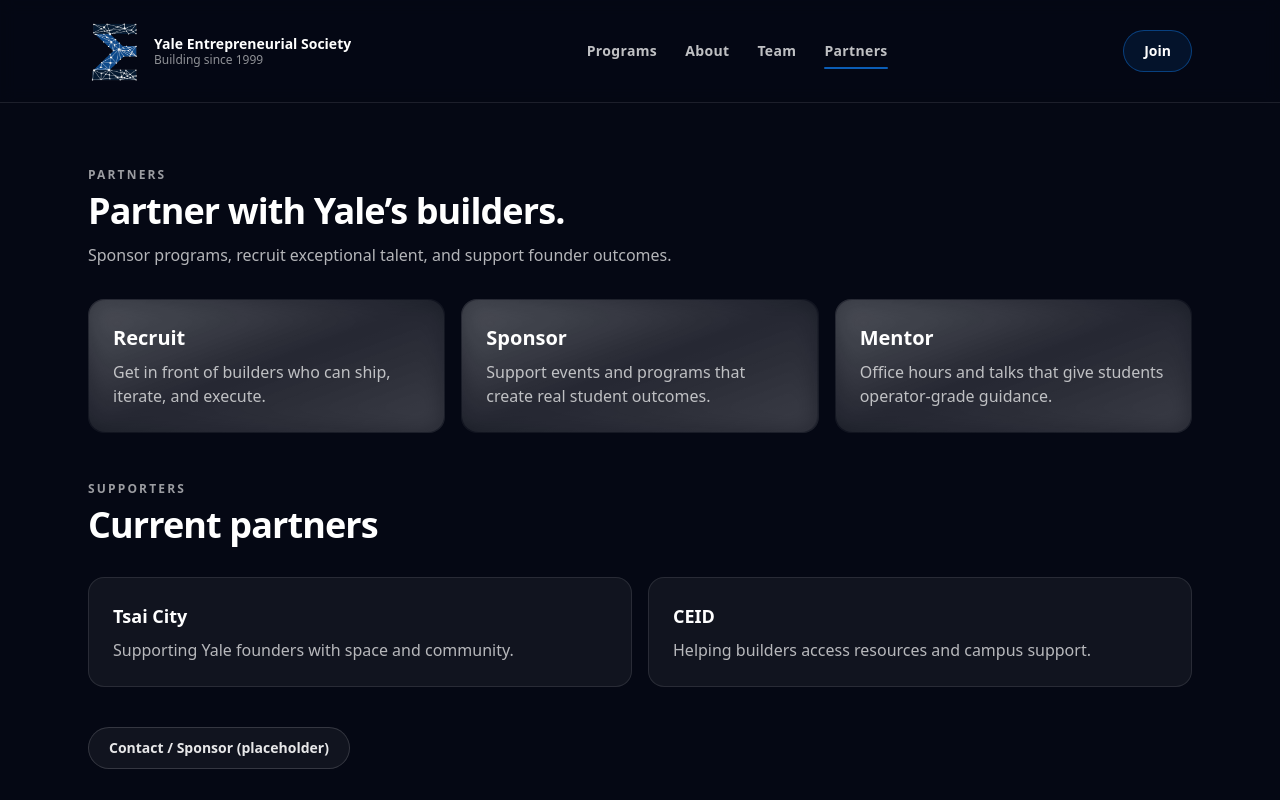
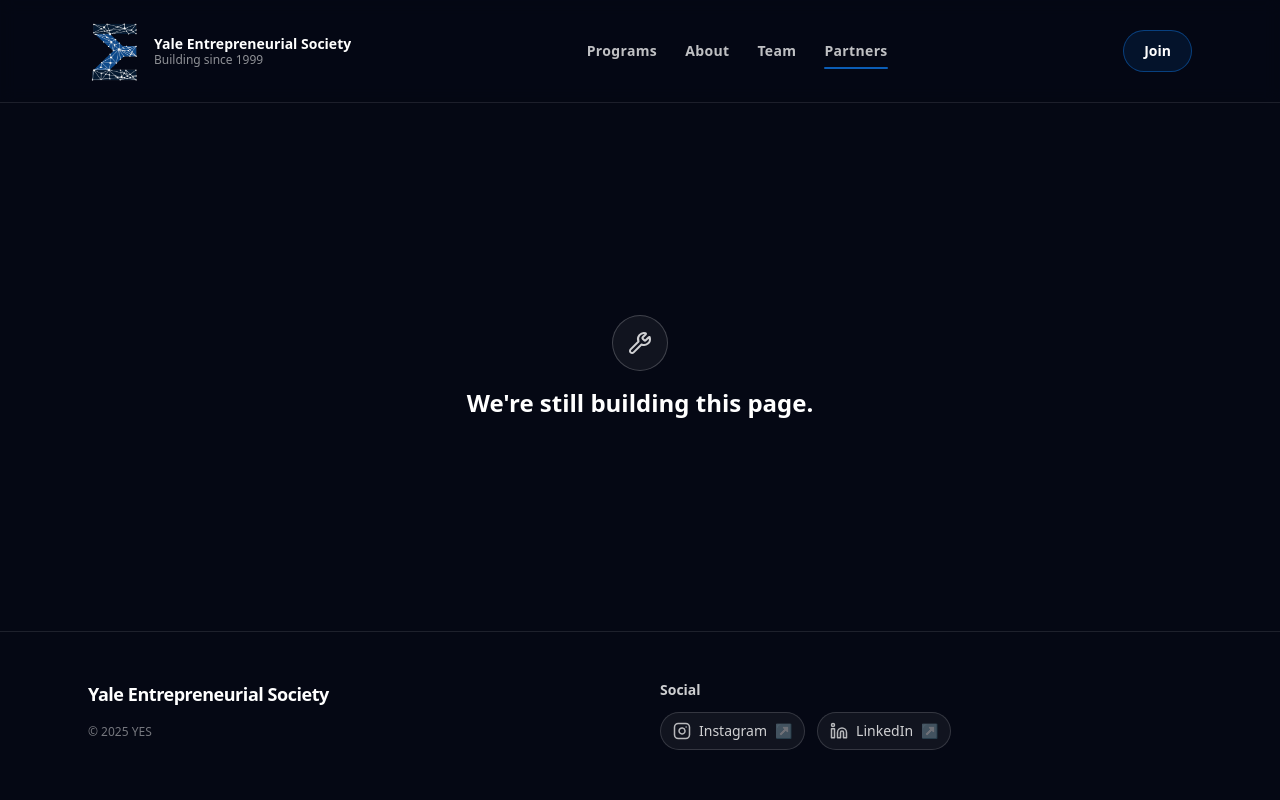
Before and after one commit to yav-fi/yes-website, a Next.js app: page /partners in a window 1280 px wide. Shown: the top 800 px of the page. Built offline with nearby package versions, Linux system fonts and the light colour scheme.

Commit message:
Refactor PartnersPage to indicate page under construction
Removed existing partner section and added a placeholder message indicating the page is still under construction.

```diff
--- a/src/app/partners/page.tsx
+++ b/src/app/partners/page.tsx
@@ -1,69 +1,16 @@
 import Container from "@/components/ui/Container";
-import SectionHeading from "@/components/ui/SectionHeading";
-import Card from "@/components/ui/Card";
-import { Button } from "@/components/ui/Button";
-import { partners } from "@/data/partners";
-import Reveal from "@/components/ui/Reveal";
+import { Wrench } from "lucide-react";
 
 export default function PartnersPage() {
   return (
       <section className="py-16">
         <Container>
-        <Reveal>
-          <SectionHeading
-            eyebrow="Partners"
-            title="Partner with Yale’s builders."
-            desc="Sponsor programs, recruit exceptional talent, and support founder outcomes."
-          />
-        </Reveal>
-
-        <div className="grid gap-4 md:grid-cols-3">
-          {[
-            {
-              title: "Recruit",
-              desc: "Get in front of builders who can ship, iterate, and execute.",
-            },
-            {
-              title: "Sponsor",
-              desc: "Support events and programs that create real student outcomes.",
-            },
-            {
-              title: "Mentor",
-              desc: "Office hours and talks that give students operator-grade guidance.",
-            },
-          ].map((block, i) => (
-            <Reveal key={block.title} delay={0.04 * i}>
-              <Card>
-                <div className="text-xl font-semibold">{block.title}</div>
-                <p className="mt-2 text-white/70">{block.desc}</p>
-              </Card>
-            </Reveal>
-          ))}
+          <div className="flex min-h-[50vh] flex-col items-center justify-center gap-4 text-center">
+            <div className="flex h-14 w-14 items-center justify-center rounded-full border border-white/20 bg-white/5">
+              <Wrench className="h-6 w-6 text-white/80" aria-hidden />
             </div>
-
-        <div className="mt-12 space-y-8">
-          <Reveal>
-            <SectionHeading eyebrow="Supporters" title="Current partners" />
-          </Reveal>
-          <div className="grid gap-4 md:grid-cols-2">
-            {partners.map((p, i) => (
-              <Reveal key={p.id} delay={0.03 * i}>
-                <div className="rounded-2xl border border-white/10 bg-white/5 p-6">
-                  <div className="text-lg font-semibold">{p.name}</div>
-                  <div className="mt-2 text-white/70">{p.blurb}</div>
+            <div className="text-2xl font-semibold">We're still building this page.</div>
           </div>
-              </Reveal>
-            ))}
-          </div>
-        </div>
-
-        <Reveal delay={0.06}>
-          <div className="mt-10">
-            <Button href="/join" variant="secondary">
-              Contact / Sponsor (placeholder)
-            </Button>
-          </div>
-        </Reveal>
         </Container>
       </section>
     );
```
Lines whose indentation alone changed are shown as unchanged.
